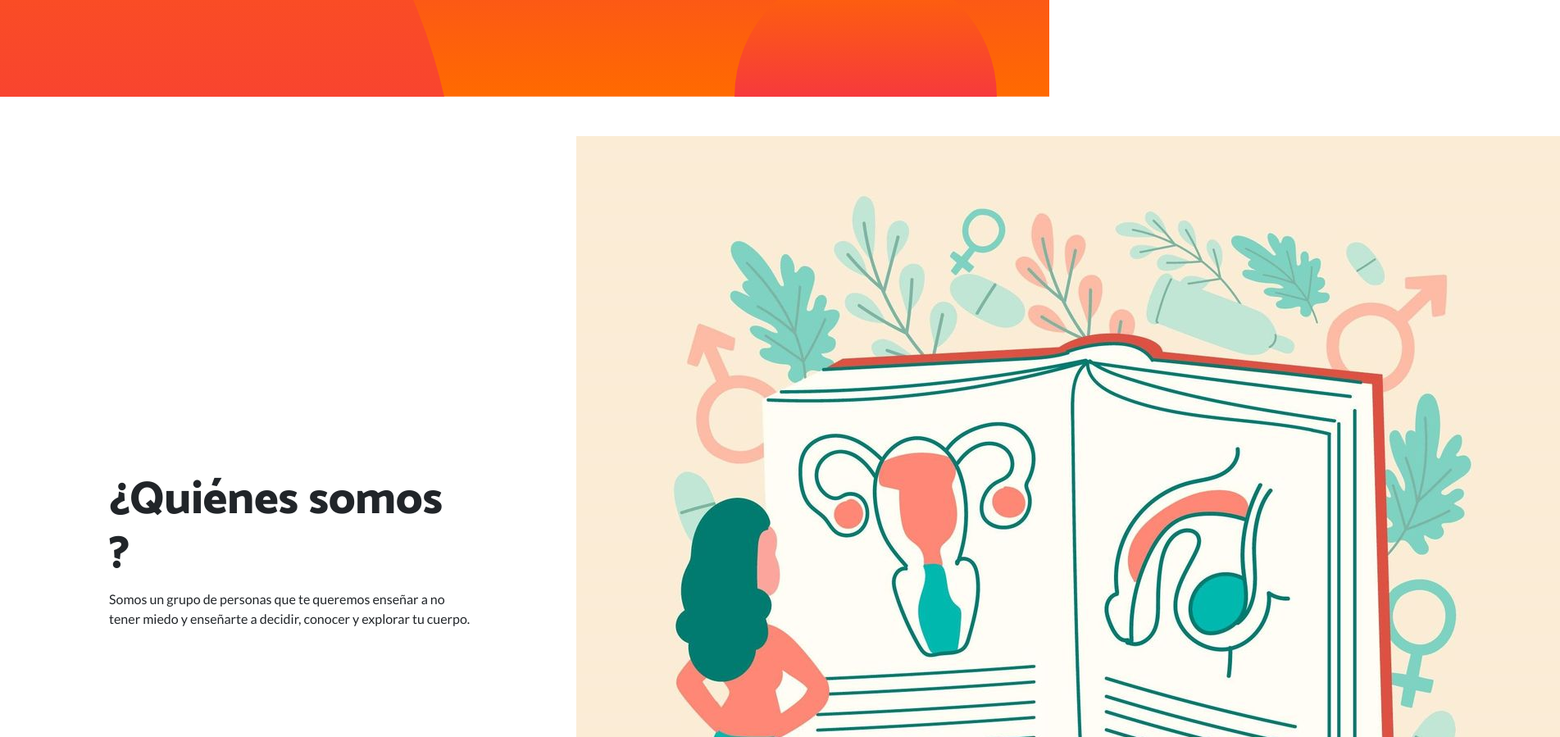
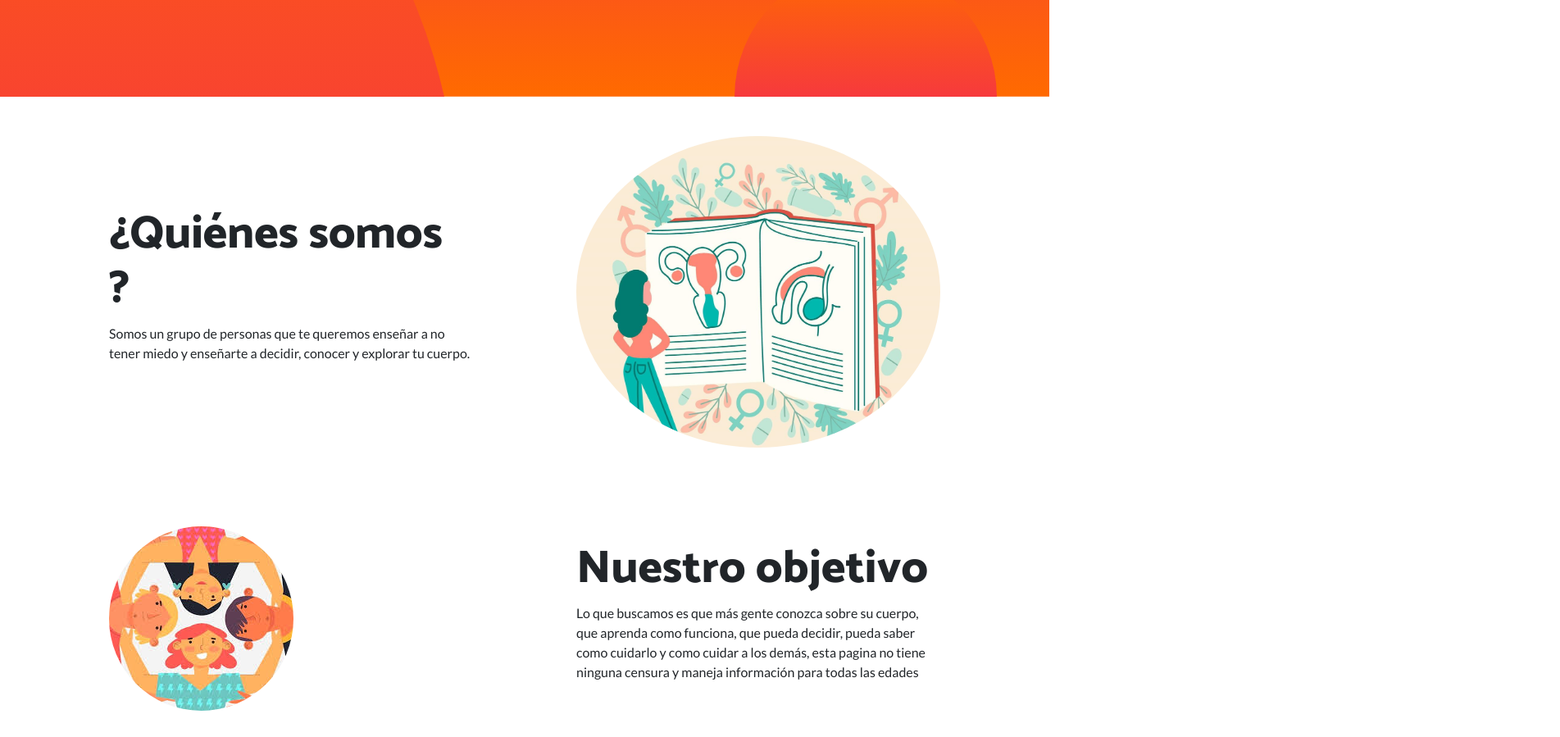
Before and after one commit to Mariamapa/Omind-sex-, a website: page index.html in a window 1280 px wide. Shown: the part 569-1468 px from the top of the page at 82% size, 1903 px wide, since content can reach past the window. Drawn offline with Linux system fonts and the light colour scheme; files whose address does not match are found by name.

Commit message:
Update index.html

```diff
--- a/index.html
+++ b/index.html
@@ -64,7 +64,7 @@
       <div class="row align-items-center">
         <div class="col-lg-6 order-lg-2">
           <div class="p-5">
-            <img  src="educ.jpg" alt="">
+            <img class="img-fluid rounded-circle" src="img/educ.jpg" alt="">
           </div>
         </div>
         <div class="col-lg-6 order-lg-1">
```
